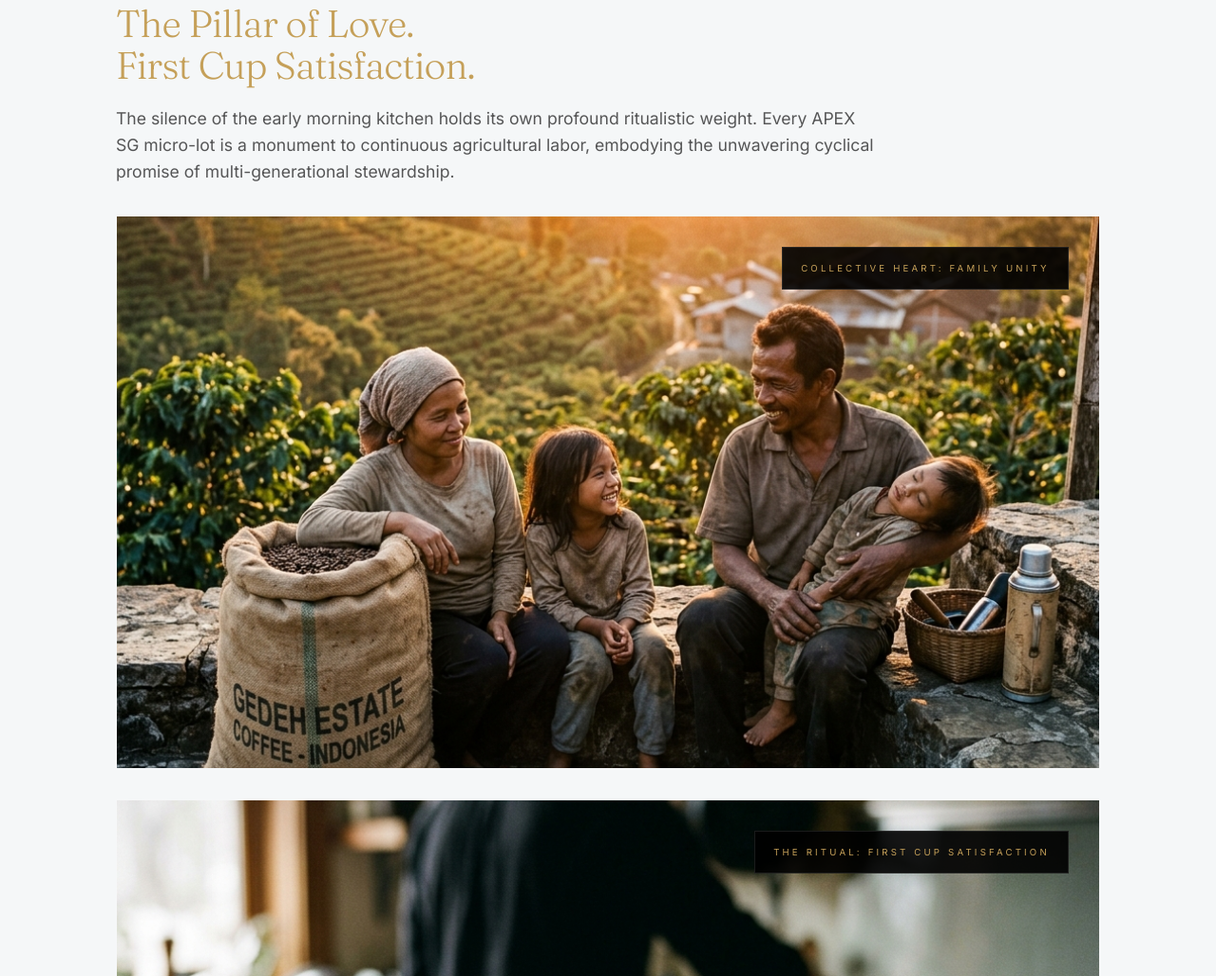
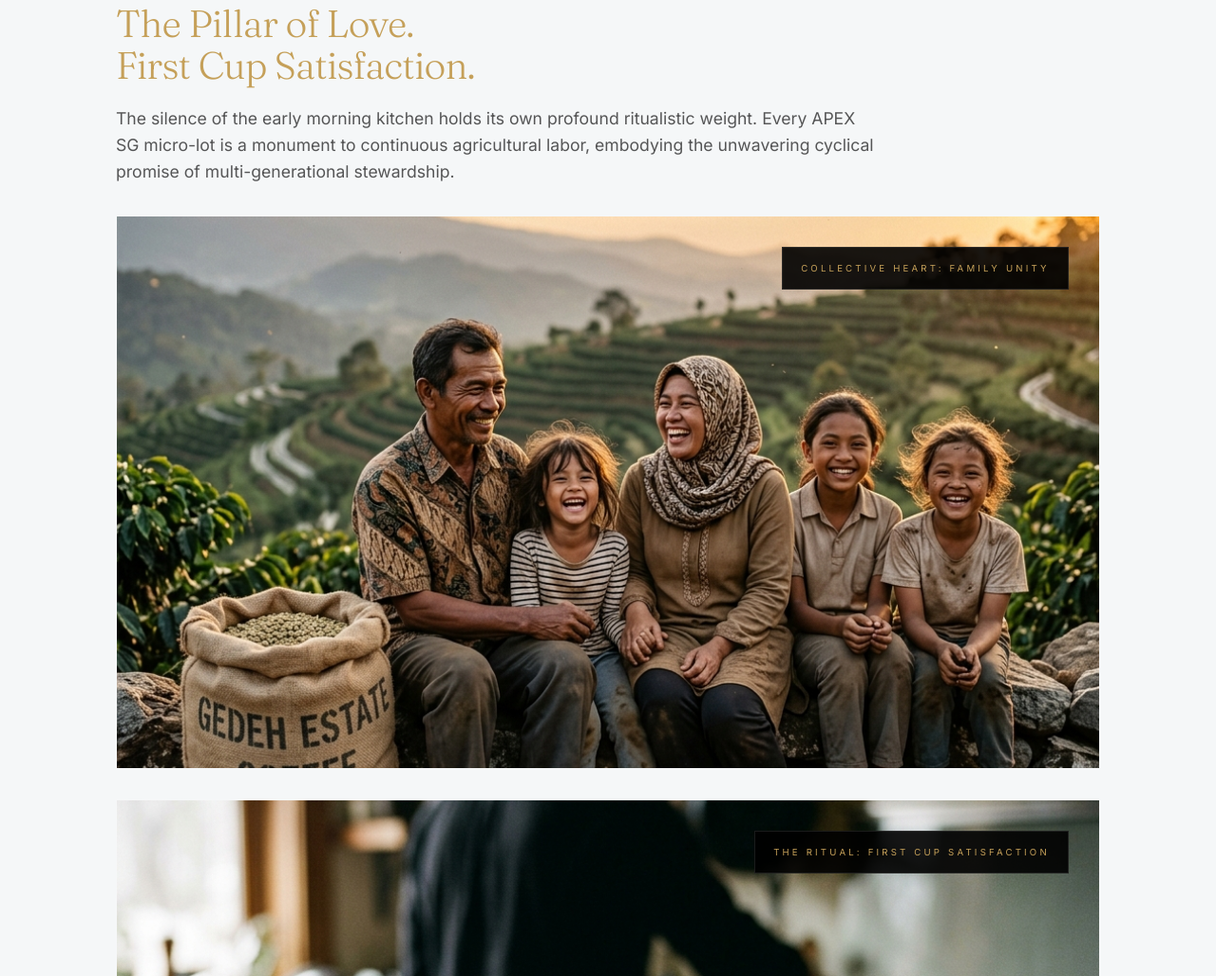
Before and after one commit to donhawk77/colorado-coffee, a plain HTML site: page heritage.html in a window 1280 px wide. Shown: the part 4215-5243 px from the top of the page at 95% size. Drawn offline with Linux system fonts and the light colour scheme.

Commit message:
Deploying to gh-pages from @ donhawk77/colorado-coffee@01b7dcd8673787aaec40fc2ba6f39213b6f08b5b 🚀

```diff
--- a/heritage.html
+++ b/heritage.html
@@ -129,7 +129,7 @@
             </div>
 
             <div class="image-monolith narrow">
-                <img src="/colorado-coffee/assets/love_field-BZBizBfY.png" alt="Coffee growing family at Gedeh Estate">
+                <img src="/colorado-coffee/assets/love_field-CXq1cDbR.png" alt="Coffee growing family at Gedeh Estate">
                 <div class="batch-badge">COLLECTIVE HEART: FAMILY UNITY</div>
             </div>
 
```
Also changed, not shown: assets/love_field-BZBizBfY.png (deleted), assets/love_field-CXq1cDbR.png (added).
